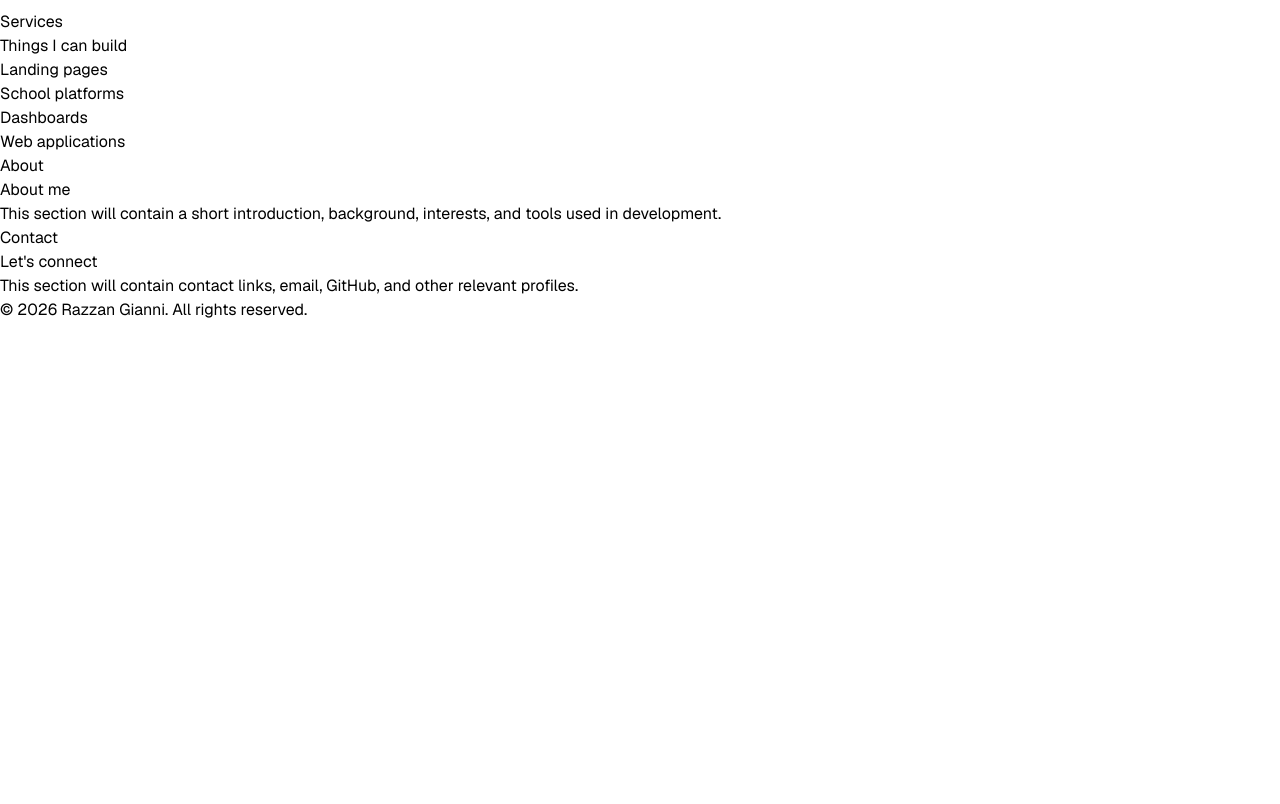
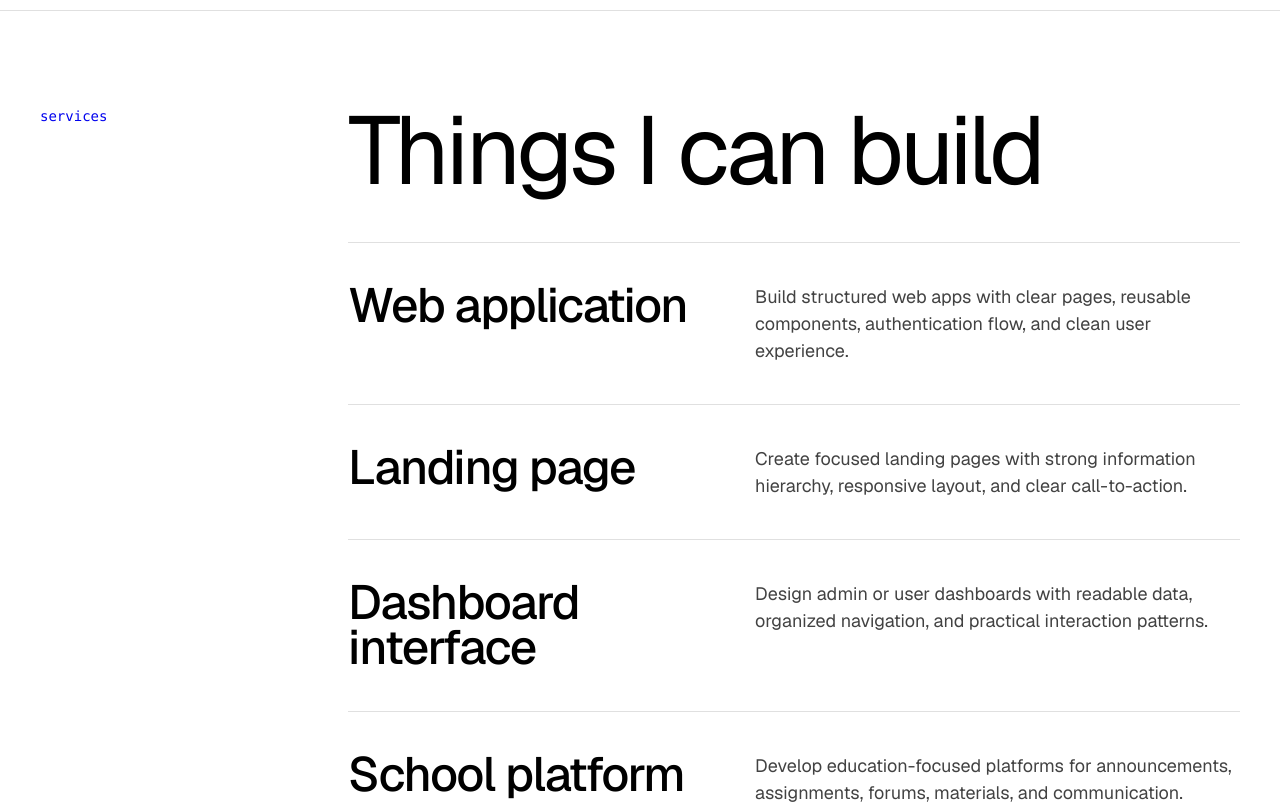
Before and after one commit to YuZann81/razzan-portofolio, a Next.js app: page / in a window 1280 px wide. Shown: the part 2620-3424 px from the top of the page. Before the commit the page ends 2942 px from the top, so only its background shows below. Built offline with nearby package versions, Linux system fonts and the light colour scheme.

Commit message:
style: add services section layout

```diff
--- a/src/components/Services.tsx
+++ b/src/components/Services.tsx
@@ -1,15 +1,58 @@
+const services = [
+  {
+    title: "Web application",
+    description: "Build structured web apps with clear pages, reusable components, authentication flow, and clean user experience.",
+  },
+  {
+    title: "Landing page",
+    description: "Create focused landing pages with strong information hierarchy, responsive layout, and clear call-to-action.",
+  },
+  {
+    title: "Dashboard interface",
+    description: "Design admin or user dashboards with readable data, organized navigation, and practical interaction patterns.",
+  },
+  {
+    title: "School platform",
+    description: "Develop education-focused platforms for announcements, assignments, forums, materials, and communication.",
+  },
+];
+
 export default function Services() {
   return (
-    <section id="services">
-      <p>Services</p>
-      <h2>Things I can build</h2>
+    <section id="services" className="border-t border-[var(--border)] bg-white px-4 py-16 md:px-10 md:py-24">
+      <div className="mx-auto max-w-[1200px]">
+        <div className="grid gap-8 md:grid-cols-12">
+          <div className="md:col-span-3">
+            <p className="font-mono text-sm leading-[1.3] text-[var(--accent)]">services</p>
+          </div>
 
-      <ul>
-        <li>Landing pages</li>
-        <li>School platforms</li>
-        <li>Dashboards</li>
-        <li>Web applications</li>
-      </ul>
+          <div className="md:col-span-9">
+            <h2 className="max-w-4xl text-[48px] font-normal leading-[0.9] tracking-[-0.04em] text-[var(--foreground)] md:text-[96px]">Things I can build</h2>
+
+            <div className="mt-12 border-t border-[var(--border)]">
+              {services.map((service) => (
+                <article key={service.title} className="grid gap-6 border-b border-[var(--border)] py-8 md:grid-cols-9 md:py-10">
+                  <div className="md:col-span-4">
+                    <h3 className="text-[28px] font-medium leading-[0.95] tracking-[-0.03em] text-[var(--foreground)] md:text-[48px]">{service.title}</h3>
+                  </div>
+
+                  <div className="md:col-span-5">
+                    <p className="text-[16px] leading-[1.5] text-[var(--muted)] md:text-[18px]">{service.description}</p>
+                  </div>
+                </article>
+              ))}
+            </div>
+
+            <div className="mt-8 flex flex-col gap-4 border-t border-[var(--border)] pt-8 md:flex-row md:items-center md:justify-between">
+              <p className="max-w-2xl text-[16px] leading-[1.5] text-[var(--muted)]">Focused on practical products, clean structure, and interfaces that are easy to understand.</p>
+
+              <a href="#contact" className="font-mono text-sm text-[var(--accent)] transition-colors hover:text-[var(--accent-secondary)]">
+                start a build →
+              </a>
+            </div>
+          </div>
+        </div>
+      </div>
     </section>
   );
 }
```
